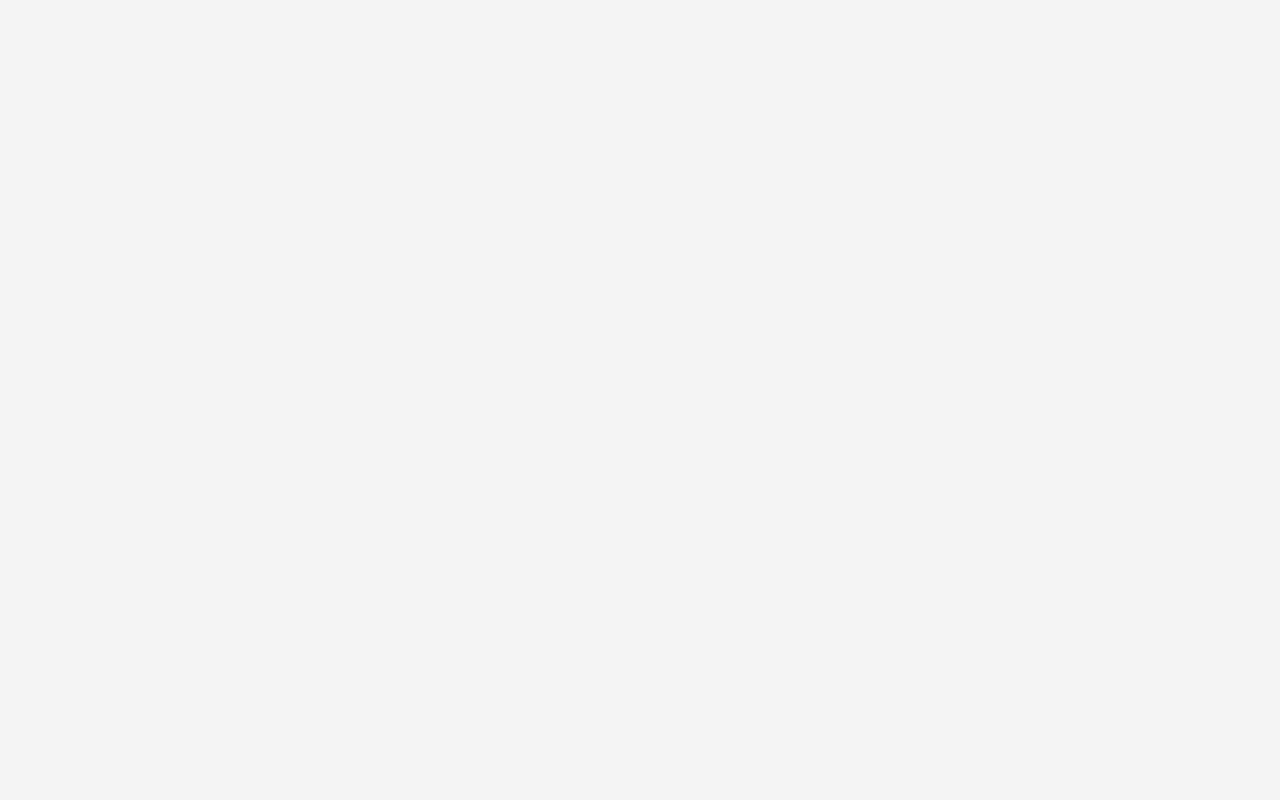
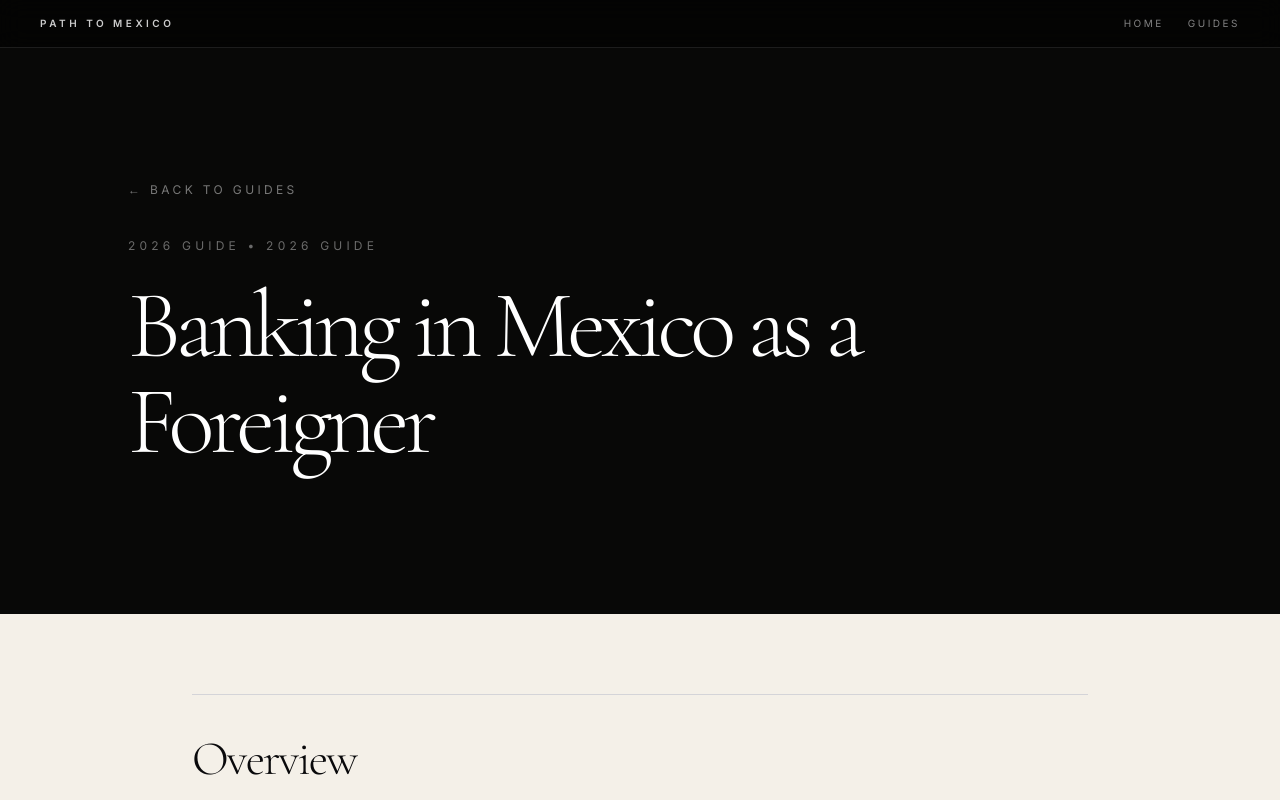
Before and after one commit to TradePhoenix/cielo-nuevo, a React (Create React App) app: page /guides/banking-in-mexico-as-a-foreigner in a window 1280 px wide. Before the commit this address had no page. Shown: the top 800 px of the page. Built offline with nearby package versions, Linux system fonts and the light colour scheme.

Commit message:
Add guide articles #6 to #10

```diff
--- a/src/App.js
+++ b/src/App.js
@@ -5,6 +5,11 @@ import CostOfLivingPage from "./pages/CostOfLivingPage";
 import TemporaryResidencyPage from "./pages/TemporaryResidencyPage";
 import HealthcareInMexicoForCanadiansPage from "./pages/HealthcareInMexicoForCanadiansPage";
 import BestAreasToLivePage from "./pages/BestAreasToLivePage";
+import HowMuchMoneyDoYouNeedToMoveToMexicoPage from "./pages/HowMuchMoneyDoYouNeedToMoveToMexicoPage";
+import TulumVsPlayaDelCarmenPage from "./pages/TulumVsPlayaDelCarmenPage";
+import InternetAndRemoteWorkInMexicoPage from "./pages/InternetAndRemoteWorkInMexicoPage";
+import BankingInMexicoAsAForeignerPage from "./pages/BankingInMexicoAsAForeignerPage";
+import BringingPetsToMexicoPage from "./pages/BringingPetsToMexicoPage";
 import RentingVsBuyingInMexicoPage from "./pages/RentingVsBuyingInMexicoPage";
 
 function App() {
@@ -17,6 +22,11 @@ function App() {
         <Route path="/guides/temporary-residency-mexico" element={<TemporaryResidencyPage />} />
         <Route path="/guides/healthcare-in-mexico-for-canadians" element={<HealthcareInMexicoForCanadiansPage />} />
         <Route path="/guides/best-areas-to-live-in-playa-del-carmen" element={<BestAreasToLivePage />} />
+        <Route path="/guides/how-much-money-do-you-need-to-move-to-mexico" element={<HowMuchMoneyDoYouNeedToMoveToMexicoPage />} />
+        <Route path="/guides/tulum-vs-playa-del-carmen" element={<TulumVsPlayaDelCarmenPage />} />
+        <Route path="/guides/internet-and-remote-work-in-mexico" element={<InternetAndRemoteWorkInMexicoPage />} />
+        <Route path="/guides/banking-in-mexico-as-a-foreigner" element={<BankingInMexicoAsAForeignerPage />} />
+        <Route path="/guides/bringing-pets-to-mexico" element={<BringingPetsToMexicoPage />} />
         <Route path="/guides/renting-vs-buying-in-mexico" element={<RentingVsBuyingInMexicoPage />} />
       </Routes>
     </BrowserRouter>
--- /dev/null
+++ b/src/pages/BankingInMexicoAsAForeignerPage.js
@@ -0,0 +1,20 @@
+import ArticleLayout from "../components/ArticleLayout";
+import Section from "../components/ArticleSection";
+
+function BankingInMexicoAsAForeignerPage() {
+  return (
+    <ArticleLayout
+      title="Banking in Mexico as a Foreigner"
+      subtitle="A practical guide to opening bank accounts, handling money, using cards, transfers, fees, and financial setup as a foreigner living in Mexico."
+      category="2026 Guide"
+    >
+      <Section title="Overview">
+        <p>
+          This guide is being prepared as part of the Path To Mexico relocation guide library.
+        </p>
+      </Section>
+    </ArticleLayout>
+  );
+}
+
+export default BankingInMexicoAsAForeignerPage;
--- /dev/null
+++ b/src/pages/BringingPetsToMexicoPage.js
@@ -0,0 +1,20 @@
+import ArticleLayout from "../components/ArticleLayout";
+import Section from "../components/ArticleSection";
+
+function BringingPetsToMexicoPage() {
+  return (
+    <ArticleLayout
+      title="Bringing Pets to Mexico"
+      subtitle="A practical guide to bringing dogs and cats to Mexico, including travel documents, airline planning, vet care, rentals, and settling in with pets."
+      category="2026 Guide"
+    >
+      <Section title="Overview">
+        <p>
+          This guide is being prepared as part of the Path To Mexico relocation guide library.
+        </p>
+      </Section>
+    </ArticleLayout>
+  );
+}
+
+export default BringingPetsToMexicoPage;
--- a/src/pages/GuidesPage.js
+++ b/src/pages/GuidesPage.js
@@ -55,6 +55,41 @@ const content = {
         href: "/guides/renting-vs-buying-in-mexico",
         label: "2026 Guide",
       },
+      {
+        title: "Bringing Pets to Mexico",
+        description:
+          "A practical guide to bringing dogs and cats to Mexico, including travel documents, airline planning, vet care, rentals, and settling in with pets.",
+        href: "/guides/bringing-pets-to-mexico",
+        label: "2026 Guide",
+      },
+      {
+        title: "Banking in Mexico as a Foreigner",
+        description:
+          "A practical guide to opening bank accounts, handling money, using cards, transfers, fees, and financial setup as a foreigner living in Mexico.",
+        href: "/guides/banking-in-mexico-as-a-foreigner",
+        label: "2026 Guide",
+      },
+      {
+        title: "Internet and Remote Work in Mexico",
+        description:
+          "A practical guide to internet reliability, mobile data, coworking spaces, backup options, remote work lifestyle, and working online from Mexico.",
+        href: "/guides/internet-and-remote-work-in-mexico",
+        label: "2026 Guide",
+      },
+      {
+        title: "Tulum vs Playa del Carmen",
+        description:
+          "A practical comparison of Tulum and Playa del Carmen, including cost, lifestyle, transportation, community, infrastructure, beaches, and long-term living.",
+        href: "/guides/tulum-vs-playa-del-carmen",
+        label: "2026 Guide",
+      },
+      {
+        title: "How Much Money Do You Need to Move to Mexico?",
+        description:
+          "A practical guide to startup costs, monthly budgets, rent, deposits, emergency funds, healthcare, transportation, and planning your move to Mexico.",
+        href: "/guides/how-much-money-do-you-need-to-move-to-mexico",
+        label: "2026 Guide",
+      },
     ],
   },
 
@@ -108,6 +143,41 @@ const content = {
         description:
           "A practical guide to renting, buying, deposits, contracts, neighborhoods, ownership questions, and how to think clearly before committing to property in Mexico.",
         href: "/guides/renting-vs-buying-in-mexico",
+        label: "2026 Guide",
+      },
+      {
+        title: "Bringing Pets to Mexico",
+        description:
+          "A practical guide to bringing dogs and cats to Mexico, including travel documents, airline planning, vet care, rentals, and settling in with pets.",
+        href: "/guides/bringing-pets-to-mexico",
+        label: "2026 Guide",
+      },
+      {
+        title: "Banking in Mexico as a Foreigner",
+        description:
+          "A practical guide to opening bank accounts, handling money, using cards, transfers, fees, and financial setup as a foreigner living in Mexico.",
+        href: "/guides/banking-in-mexico-as-a-foreigner",
+        label: "2026 Guide",
+      },
+      {
+        title: "Internet and Remote Work in Mexico",
+        description:
+          "A practical guide to internet reliability, mobile data, coworking spaces, backup options, remote work lifestyle, and working online from Mexico.",
+        href: "/guides/internet-and-remote-work-in-mexico",
+        label: "2026 Guide",
+      },
+      {
+        title: "Tulum vs Playa del Carmen",
+        description:
+          "A practical comparison of Tulum and Playa del Carmen, including cost, lifestyle, transportation, community, infrastructure, beaches, and long-term living.",
+        href: "/guides/tulum-vs-playa-del-carmen",
+        label: "2026 Guide",
+      },
+      {
+        title: "How Much Money Do You Need to Move to Mexico?",
+        description:
+          "A practical guide to startup costs, monthly budgets, rent, deposits, emergency funds, healthcare, transportation, and planning your move to Mexico.",
+        href: "/guides/how-much-money-do-you-need-to-move-to-mexico",
         label: "2026 Guide",
       },
     ],
--- /dev/null
+++ b/src/pages/HowMuchMoneyDoYouNeedToMoveToMexicoPage.js
@@ -0,0 +1,20 @@
+import ArticleLayout from "../components/ArticleLayout";
+import Section from "../components/ArticleSection";
+
+function HowMuchMoneyDoYouNeedToMoveToMexicoPage() {
+  return (
+    <ArticleLayout
+      title="How Much Money Do You Need to Move to Mexico?"
+      subtitle="A practical guide to startup costs, monthly budgets, rent, deposits, emergency funds, healthcare, transportation, and planning your move to Mexico."
+      category="2026 Guide"
+    >
+      <Section title="Overview">
+        <p>
+          This guide is being prepared as part of the Path To Mexico relocation guide library.
+        </p>
+      </Section>
+    </ArticleLayout>
+  );
+}
+
+export default HowMuchMoneyDoYouNeedToMoveToMexicoPage;
--- /dev/null
+++ b/src/pages/InternetAndRemoteWorkInMexicoPage.js
@@ -0,0 +1,20 @@
+import ArticleLayout from "../components/ArticleLayout";
+import Section from "../components/ArticleSection";
+
+function InternetAndRemoteWorkInMexicoPage() {
+  return (
+    <ArticleLayout
+      title="Internet and Remote Work in Mexico"
+      subtitle="A practical guide to internet reliability, mobile data, coworking spaces, backup options, remote work lifestyle, and working online from Mexico."
+      category="2026 Guide"
+    >
+      <Section title="Overview">
+        <p>
+          This guide is being prepared as part of the Path To Mexico relocation guide library.
+        </p>
+      </Section>
+    </ArticleLayout>
+  );
+}
+
+export default InternetAndRemoteWorkInMexicoPage;
--- /dev/null
+++ b/src/pages/TulumVsPlayaDelCarmenPage.js
@@ -0,0 +1,20 @@
+import ArticleLayout from "../components/ArticleLayout";
+import Section from "../components/ArticleSection";
+
+function TulumVsPlayaDelCarmenPage() {
+  return (
+    <ArticleLayout
+      title="Tulum vs Playa del Carmen"
+      subtitle="A practical comparison of Tulum and Playa del Carmen, including cost, lifestyle, transportation, community, infrastructure, beaches, and long-term living."
+      category="2026 Guide"
+    >
+      <Section title="Overview">
+        <p>
+          This guide is being prepared as part of the Path To Mexico relocation guide library.
+        </p>
+      </Section>
+    </ArticleLayout>
+  );
+}
+
+export default TulumVsPlayaDelCarmenPage;
```
